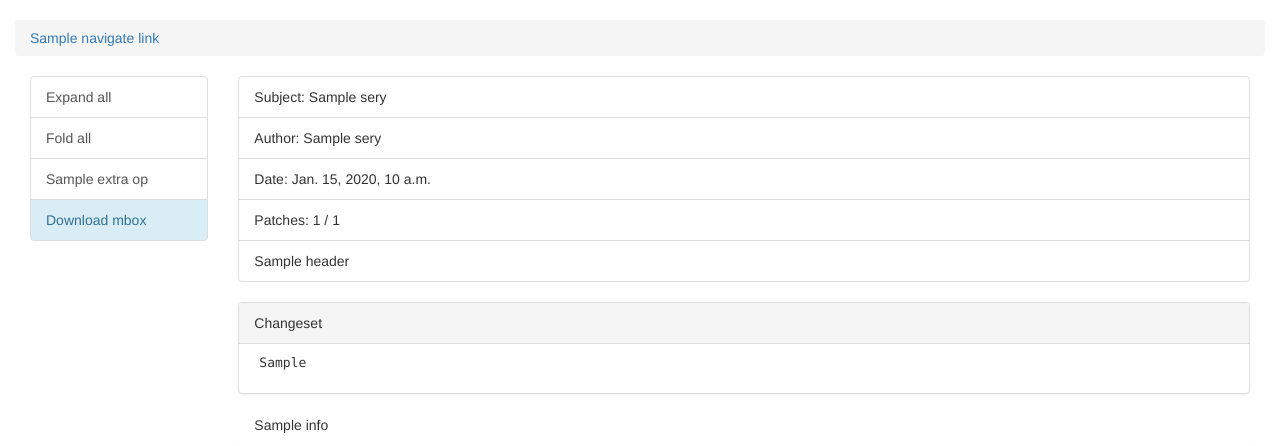
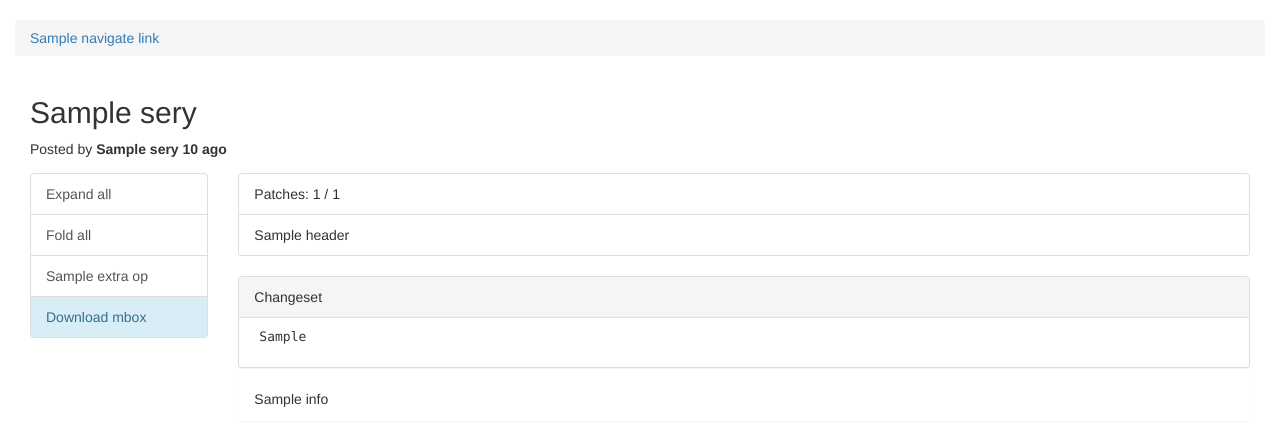
Before and after one commit to patchew-project/patchew, a Django app: template www/templates/series-detail.html in a window 1280 px wide. Shown: the part 60-506 px from the top of the page. Run offline with Django 3.2, Linux system fonts and the light colour scheme; tables that the repository leaves empty hold one stand-in row (values such as "Sample post"); the template is opened without the code that fills it: values that come from a table or form of the project are taken from there, most other values are stand-ins (such as "Sample title", 1, 10 or a date in 2020); parts of the project's set-up code (start-up, migrations or seed data) failed here and were passed over; some libraries are stand-ins or nearby versions.

Commit message:
add <h2> to series view

```diff
--- a/static/css/series-detail.css
+++ b/static/css/series-detail.css
@@ -1,13 +1,14 @@
-.message {
-    margin-bottom: 5px;
+.series-header-info {
+    padding-bottom: 1em;
 }
 
-.message-age {
-    text-align: right;
+.message-author, .series-header-info .message-age {
+    font-weight: bold;
 }
 
-.message-age > .message-author {
-    font-weight: bold;
+.message-info {
+    margin: 0.25em 0em;
+    font-size: 90%;
 }
 
 .reply-lvl-0 {
--- a/www/templates/series-detail.html
+++ b/www/templates/series-detail.html
@@ -8,7 +8,17 @@
 
 {% block content %}
 
-<div id="top"></div>
+<div class="series-detail" id="top"></div>
+
+<div class="col-lg-12">
+<h2>{{ series.subject }}</h2>
+<div class="series-header-info">
+           Posted by <span class="message-author" title="{{ series.sender_full_name }}">
+                {{ series.sender_display_name }}
+           </span> <span class="message-age" title="{{ series.date }}">
+                  {{ series.age }} ago</span>
+</div>
+</div>
 
 <div id="pre-fixed"></div>
 <div class="col-lg-2">
@@ -26,13 +36,6 @@
 </div>
 <div class="col-lg-10">
     <ul class="list-group">
-        <li class="list-group-item">Subject: {{ series.subject }}</li>
-        <li class="list-group-item">Author:
-            <span title="{{ series.sender_full_name }}">
-                {{ series.sender_display_name }}
-            </span>
-        </li>
-        <li class="list-group-item">Date: {{ series.date }}</li>
         <li class="list-group-item">Patches: {{ series.num_patches }} / {{ series.total_patches }}</li>
         {% for header in series.extra_headers %}
         <li class="list-group-item">{{ header | safe }} </li>
@@ -70,21 +73,19 @@
     {% for msg in messages %}
         <div class="panel panel-default message reply-lvl-{{ msg.indent_level }}">
             <div class="panel-heading panel-toggler" onclick="patchew_toggler_onclick(this)">
-                <div class="row">
-                    <div class="col-md-9 panel-title">
+                    <h3 class="panel-title">
                         {{ msg.subject }}
-                    </div>
+                    </h3>
 
-                    <div class="col-md-3 message-age">
-                        <small>Posted by</small>
+                    <div class="message-info">
+                        Posted by
                         <span class="message-author" title="{{ msg.sender_full_name }}">
-                            {{ msg.sender_display_name }}</span><small>,</small>
-                        <span class="age" title="{{ msg.date }}">
+                            {{ msg.sender_display_name }}</span>
+                        <span class="message-age" title="{{ msg.date }}">
                             {{ msg.get_age }}
                         </span>
-                        <small>ago</small>
+                        ago
                     </div>
-                </div>
             </div>
             <div class="panel-body panel-toggle panel-hidden">
                 {% if msg.is_patch %}
--- a/www/views.py
+++ b/www/views.py
@@ -28,6 +28,7 @@ def prepare_message(request, m, detailed):
     name, addr = m.get_sender()
     m.sender_full_name = "%s <%s>" % (name, addr)
     m.sender_display_name = name or addr
+    m.age = m.get_age()
     m.url = "/%s/%s" % (m.project.name, m.message_id)
     m.status_tags = []
     if m.is_series_head:
```
